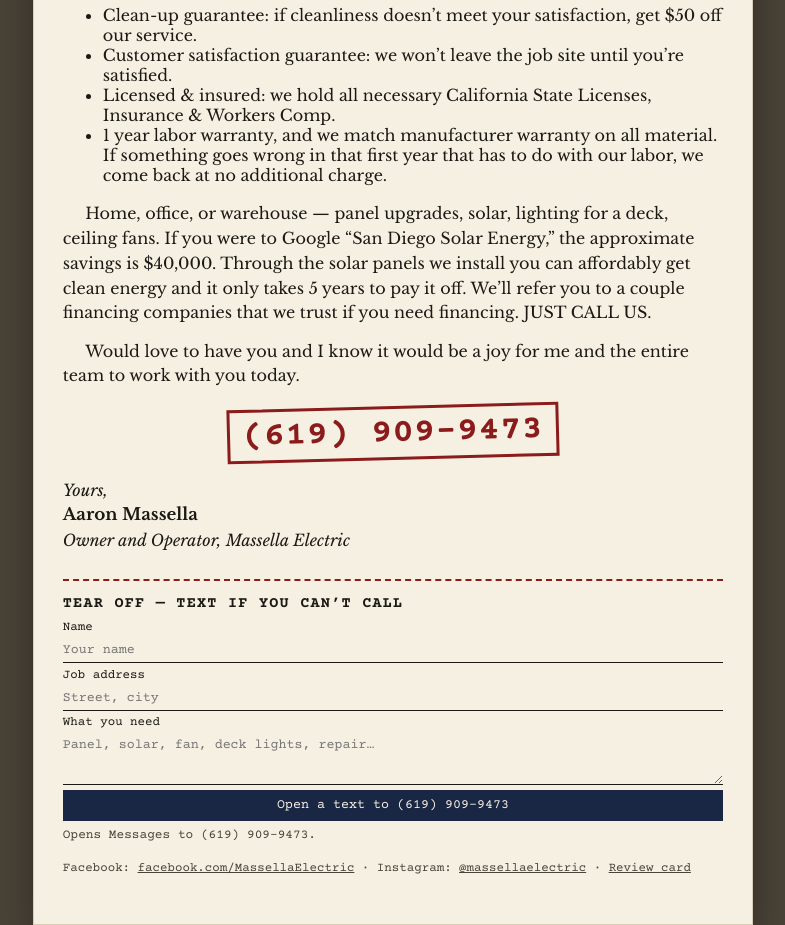
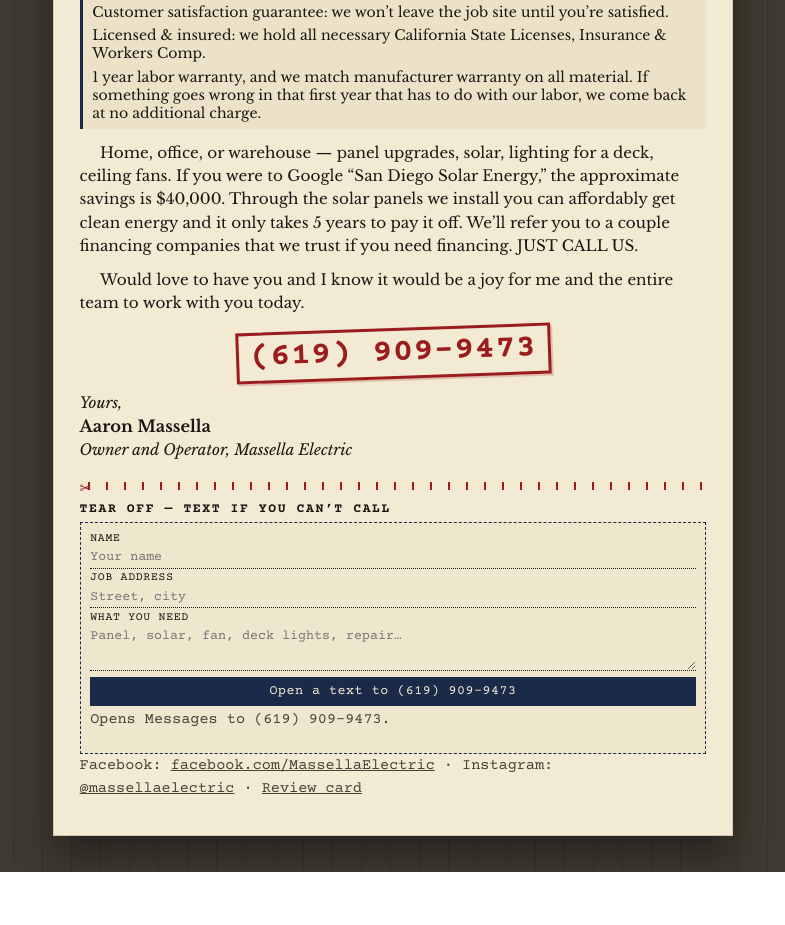
Before and after one commit to nitantbhartia/massella-electric-preview, a website: page index.html in a window 1280 px wide. Shown: the part 578-1503 px from the top of the page, without its empty margins (247-1032 px from the left). After the commit the page ends 1450 px from the top, so only its background shows below. Drawn offline with nearby package versions, Linux system fonts and the light colour scheme.

Commit message:
Restyle homepage as a unique trade object, not a shared SMS form kit

```diff
--- a/styles.css
+++ b/styles.css
@@ -1,100 +1,144 @@
-/* Massella Electric — owner letter in Aaron’s voice. Phone is the only CTA. Not a panel catalog. */
+/* Massella Electric — Aaron’s mailed letter. Stationery + rubber stamp + tear-off. */
 @import url("https://fonts.googleapis.com/css2?family=Courier+Prime:ital,wght@0,400;0,700;1,400&family=Libre+Baskerville:ital,wght@0,400;0,700;1,400&display=swap");
 
 :root {
-  --paper: #f6f0e2;
-  --navy: #1a2744;
-  --ink: #1b1914;
-  --rule: #c9bca4;
+  --paper: #f3ead4;
+  --navy: #1c2a4a;
+  --ink: #1a1712;
+  --stamp: #9a1c1c;
 }
 
 * { box-sizing: border-box; }
 body {
   margin: 0;
-  background: #4a4338;
+  background:
+    repeating-linear-gradient(90deg, #3f3a32 0 28px, #38332c 28px 29px);
   color: var(--ink);
   font-family: "Libre Baskerville", Georgia, serif;
 }
 
 .sheet-top {
   display: flex; justify-content: space-between; align-items: center;
-  max-width: 720px; margin: 0 auto; padding: 0.5rem 0.4rem 0;
-  color: #f6f0e2; font-family: "Courier Prime", ui-monospace, monospace; font-size: 0.8rem;
+  max-width: 680px; margin: 0 auto; padding: 0.55rem 0.4rem 0;
+  color: var(--paper); font-family: "Courier Prime", ui-monospace, monospace; font-size: 0.78rem;
 }
-.lang button { background: transparent; color: #f6f0e2; border: 1px solid #f6f0e255; padding: 0.12rem 0.4rem; cursor: pointer; }
-.lang button[aria-pressed="true"] { background: #f6f0e2; color: #1a2744; }
+.lang button {
+  background: transparent; color: var(--paper); border: 1px solid #f3ead455;
+  padding: 0.1rem 0.38rem; cursor: pointer; font-family: inherit;
+}
+.lang button[aria-pressed="true"] { background: var(--paper); color: var(--navy); }
 
 .letter {
-  max-width: 720px;
-  margin: 0.4rem auto 2.5rem;
-  background: var(--paper);
-  padding: 1.6rem 1.8rem 2rem;
-  box-shadow: 0 18px 40px #0005;
-  border: 1px solid #d8cdb6;
+  max-width: 680px;
+  margin: 0.35rem auto 2.2rem;
+  background:
+    radial-gradient(circle at 88% 8%, #fff6 0 40px, transparent 80px),
+    var(--paper);
+  padding: 1.45rem 1.6rem 1.5rem;
+  box-shadow: 0 20px 36px #0006;
+  border: 1px solid #d4c8ae;
 }
 .head {
-  border-bottom: 3px double var(--navy);
-  padding-bottom: 0.7rem;
-  margin-bottom: 1.1rem;
+  border-bottom: 4px double var(--navy);
+  padding-bottom: 0.55rem;
+  margin-bottom: 0.95rem;
   text-align: center;
 }
 .head .co {
   font-variant: small-caps;
-  letter-spacing: 0.22em;
-  font-size: 1.05rem;
+  letter-spacing: 0.28em;
+  font-size: 0.98rem;
   color: var(--navy);
 }
-.head h1 { font-size: 1.55rem; margin: 0.25rem 0 0.15rem; font-weight: 700; }
-.date { font-family: "Courier Prime", ui-monospace, monospace; font-size: 0.85rem; color: #4a4338; }
+.head h1 { font-size: 1.42rem; margin: 0.2rem 0 0.12rem; font-weight: 700; line-height: 1.2; }
+.date { font-family: "Courier Prime", ui-monospace, monospace; font-size: 0.8rem; color: #4a4338; }
 
-.letter p { margin: 0 0 0.85rem; line-height: 1.55; }
-.letter p.indent { text-indent: 1.4em; }
+.letter p { margin: 0 0 0.7rem; line-height: 1.52; font-size: 0.95rem; }
+.letter p.indent { text-indent: 1.35em; }
+.letter p.close { margin-bottom: 0.4rem; }
+
+.pledges {
+  list-style: none;
+  margin: 0 0 0.75rem;
+  padding: 0.45rem 0.6rem;
+  border-left: 3px solid var(--navy);
+  background: #ebe2c8;
+  font-size: 0.88rem;
+}
+.pledges li { margin: 0 0 0.35rem; padding-left: 0; }
+.pledges li:last-child { margin: 0; }
 
 .phone-stamp {
   display: block;
   width: fit-content;
-  margin: 1.1rem auto;
-  border: 3px solid #8b1c1c;
-  color: #8b1c1c;
-  padding: 0.35rem 0.8rem;
+  margin: 0.9rem auto 0.7rem;
+  border: 3px solid var(--stamp);
+  color: var(--stamp);
+  padding: 0.28rem 0.7rem;
   font-family: "Courier Prime", ui-monospace, monospace;
-  font-size: clamp(1.4rem, 5vw, 2.1rem);
+  font-size: clamp(1.35rem, 5vw, 2rem);
   letter-spacing: 0.04em;
   text-decoration: none;
-  transform: rotate(-1.5deg);
+  transform: rotate(-2deg);
   font-weight: 700;
+  box-shadow: 2px 2px 0 #9a1c1c33;
 }
 
-.sign {
-  margin-top: 1.2rem;
-  font-style: italic;
-}
-.sign .name { font-style: normal; font-weight: 700; display: block; font-size: 1.05rem; }
+.sign { margin-top: 0.7rem; font-style: italic; }
+.sign .name { font-style: normal; font-weight: 700; display: block; font-size: 1.02rem; font-family: "Libre Baskerville", Georgia, serif; }
+.sign span { display: block; }
 
 .slip {
-  margin-top: 1.6rem;
-  border-top: 2px dashed #8b1c1c;
-  padding-top: 0.9rem;
+  margin-top: 1.3rem;
+  padding-top: 0.85rem;
   font-family: "Courier Prime", ui-monospace, monospace;
+  background: repeating-linear-gradient(90deg, transparent 0 8px, #9a1c1c 8px 10px, transparent 10px 18px) 0 0 / 100% 8px no-repeat;
+  position: relative;
 }
-.slip h2 { font-family: "Courier Prime", ui-monospace, monospace; font-size: 0.95rem; letter-spacing: 0.08em; text-transform: uppercase; margin: 0 0 0.5rem; }
-.slip form { display: grid; gap: 0.3rem; }
-.slip label { font-size: 0.78rem; }
+.slip::before {
+  content: "✂";
+  position: absolute;
+  top: -0.15rem; left: 0;
+  color: var(--stamp);
+  font-size: 0.9rem;
+}
+.slip h2 {
+  font-family: "Courier Prime", ui-monospace, monospace;
+  font-size: 0.82rem;
+  letter-spacing: 0.12em;
+  text-transform: uppercase;
+  margin: 0.35rem 0 0.4rem;
+}
+.slip form {
+  display: grid;
+  gap: 0.15rem;
+  background: #efe6ce;
+  border: 1px dashed var(--navy);
+  padding: 0.55rem 0.6rem 0.65rem;
+}
+.slip label { font-size: 0.72rem; letter-spacing: 0.06em; text-transform: uppercase; }
 .slip input, .slip textarea {
-  border: 0; border-bottom: 1px solid #1b1914; background: transparent;
-  font-family: "Courier Prime", ui-monospace, monospace; padding: 0.25rem 0;
+  border: 0;
+  background: transparent;
+  border-bottom: 1px dotted #1a1712;
+  font-family: "Courier Prime", ui-monospace, monospace;
+  padding: 0.18rem 0;
 }
-.slip textarea { min-height: 3.2rem; }
+.slip textarea { min-height: 2.8rem; }
 .slip button {
-  background: var(--navy); color: var(--paper); border: 0; padding: 0.5rem 0.7rem;
-  font-family: "Courier Prime", ui-monospace, monospace; cursor: pointer;
+  background: var(--navy); color: var(--paper); border: 0;
+  padding: 0.45rem 0.6rem;
+  font-family: "Courier Prime", ui-monospace, monospace;
+  cursor: pointer;
+  margin-top: 0.2rem;
+  letter-spacing: 0.04em;
 }
-.hint { font-size: 0.8rem; color: #4a4338; margin: 0; }
-.meta { font-family: "Courier Prime", ui-monospace, monospace; font-size: 0.78rem; color: #4a4338; margin-top: 1rem; }
+.hint { font-size: 0.76rem; color: #4a4338; margin: 0; }
+.meta { font-family: "Courier Prime", ui-monospace, monospace; font-size: 0.74rem; color: #4a4338; margin-top: 0.85rem; }
 a.plain { color: inherit; }
 
 @media (max-width: 640px) {
-  .letter { margin: 0.3rem; padding: 1.1rem; }
+  .letter { margin: 0.25rem; padding: 1.05rem; }
 }
 @media print {
   .sheet-top, .lang, .slip button { display: none !important; }
```
